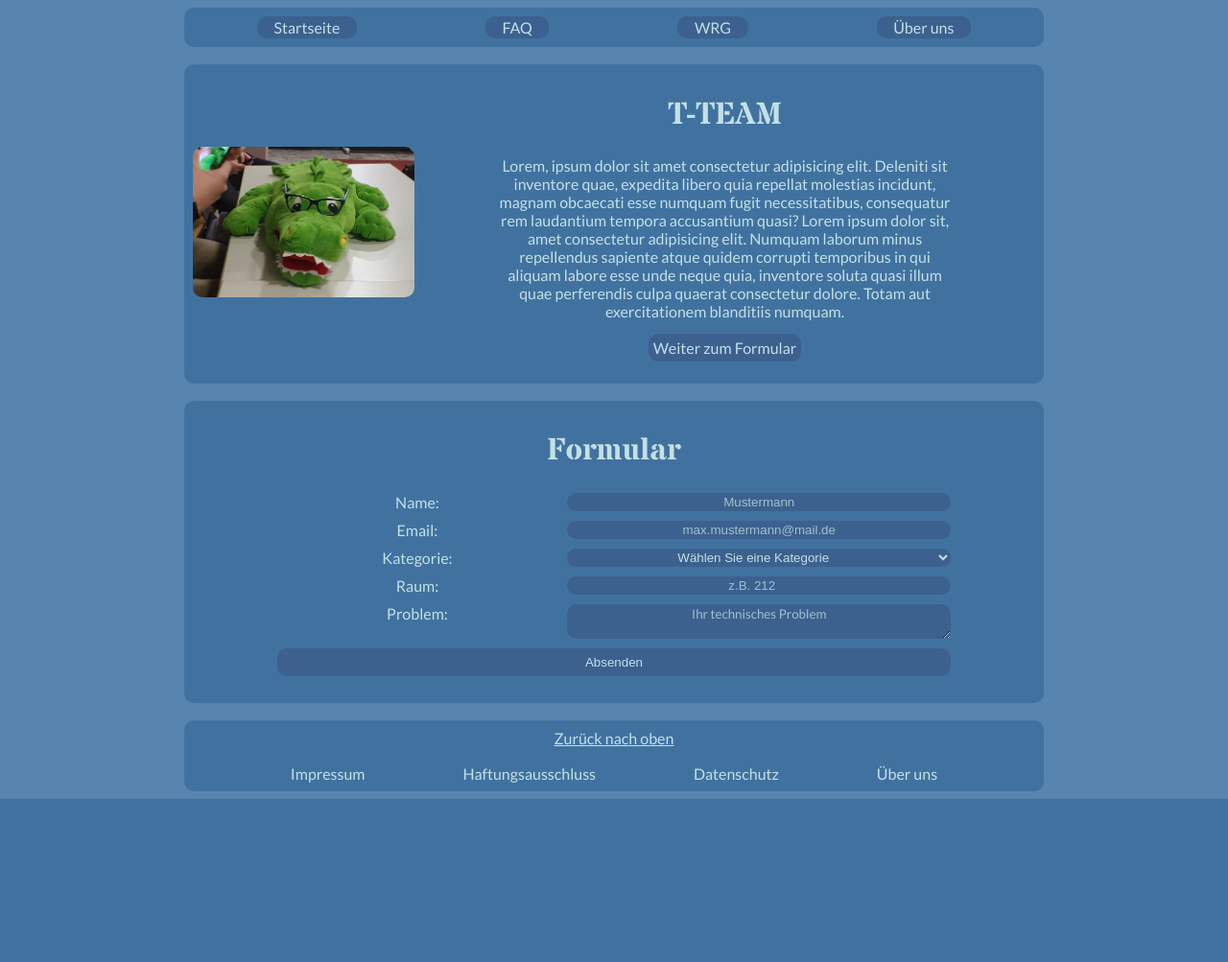
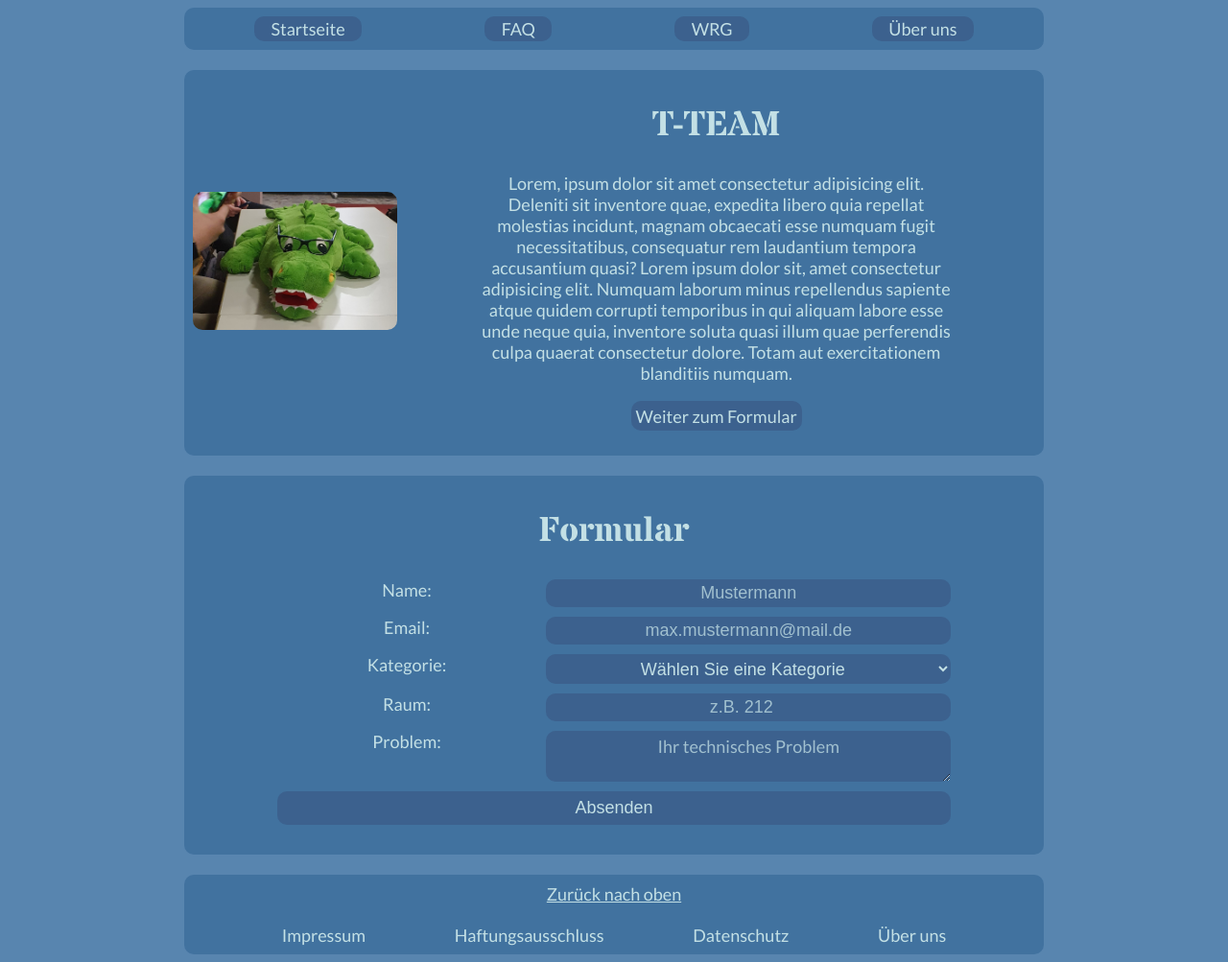
Before and after one commit to manos00/t-team-website, a PHP site: page / in a window 1280 px wide. Shown: the whole page at 96% size. Before the commit the page ends 833 px from the top, so only its background shows below. Run offline with PHP 8.4, Linux system fonts and the light colour scheme.

Commit message:
larger font-size, grid fixes and more

```diff
--- a/index.php
+++ b/index.php
@@ -38,8 +38,8 @@
                 <!--fix this weird linebreak stuff-->
                 <br>
                 <br>
-                <!--<button onclick='location.href='index.php#formcontainer'' type='button' class='btn'>Zum Formular</button>-->
-                <a href='index.php#formcontainer' class='btn'>Wei&shy;ter zum For&shy;mu&shy;lar</a>
+                <!--<button onclick='location.href='#formcontainer'' type='button' class='btn'>Zum Formular</button>-->
+                <a href='#formcontainer' class='btn'>Wei&shy;ter zum For&shy;mu&shy;lar</a>
                 <br>
                 <br>
             </div>
@@ -49,22 +49,22 @@
             <div class='text'>
                 <h1>For&shy;mu&shy;lar</h1>
                 <form class="form" action="confirmation.php" method="POST">
-                        <label class="item1" for="name">Name:</label>
-                        <input class="inputbox item2" placeholder="Mustermann"type="text" id="name" name="name">
-                        <label class="item3" for="email">Email:</label>
-                        <input class="inputbox item4" placeholder="max.mustermann@mail.de" type="email" id="email" name="email">
-                        <label class="item5" for="category">Ka&shy;te&shy;go&shy;rie:</label>
-                        <select style="text-align: center; color: var(--text)" class="inputbox item6" name="category" id="category">
+                        <label for="name">Name:</label>
+                        <input class="inputbox" placeholder="Mustermann"type="text" id="name" name="name">
+                        <label for="email">Email:</label>
+                        <input class="inputbox" placeholder="max.mustermann@mail.de" type="email" id="email" name="email">
+                        <label for="category">Ka&shy;te&shy;go&shy;rie:</label>
+                        <select style="text-align: center; color: var(--text)" class="inputbox" name="category" id="category">
                             <option value="">Wählen Sie eine Kategorie</option>
                             <option value="red">Audio</option>
                             <option value="green">Video</option>
                             <option value="blue">Software</option>
                             <option value="blue">Anderes</option>
                         </select>
-                        <label class="item7" for="room">Raum:</label>
-                        <input class="inputbox item8" placeholder="z.B. 212" type="number" min="1" max="350" id="room" name="room">
-                        <label class="item9" for="problem">Pro&shy;blem:</label>
-                        <textarea style="font-family: 'Font Name', lato" class="inputbox item10" placeholder="Ihr technisches Problem" id="problem" name="problem"></textarea>
+                        <label for="room">Raum:</label>
+                        <input class="inputbox" placeholder="z.B. 212" type="number" min="1" max="350" id="room" name="room">
+                        <label for="problem">Pro&shy;blem:</label>
+                        <textarea style="font-family: 'Font Name', lato" class="inputbox" placeholder="Ihr technisches Problem" id="problem" name="problem"></textarea>
                     <button class="btn" type="submit">Ab&shy;sen&shy;den</button>
                 </form>
                 <br>
@@ -74,7 +74,7 @@
     </body>
     <footer>
         <div class='footerrow'>
-            <a href='index.php#top'>Zu&shy;rück nach oben</a>
+            <a href='#top'>Zu&shy;rück nach oben</a>
         </div>
         <br>
         <div class='footerrow'>
--- a/style.css
+++ b/style.css
@@ -32,7 +32,6 @@
 }
 
 html {
-    font-size: 100%;
     -ms-text-size-adjust: 100%;
     -webkit-text-size-adjust: 100%;
     /*background-color: #28415F;*/
@@ -50,6 +49,7 @@ body {
     margin-left: 0;
     margin-right: 0;
     background-color: var(--bg);
+    font-size: large;
 }
 
 @media (min-width: 575px) {
@@ -137,6 +137,14 @@ body {
         grid-column-start: 1;
         grid-column-end: 3;
     }
+    .form {
+        display: grid;
+        grid-template-columns: auto auto;
+        grid-gap: 10px;
+    }
+    .form label, input, textarea, select, button{
+        font-size: large;
+    }
 }
 
 @media (max-width: 575px) {
@@ -149,6 +157,11 @@ body {
         color: var(--text);
         grid-column-start: 1;
         grid-column-end: 2;
+    }
+    .form {
+        display: grid;
+        grid-template-columns: auto;
+        grid-gap: 10px;
     }
 }
 
@@ -169,27 +182,12 @@ body {
     display: none;
 }
 
-@media (min-width: 575px) {
-    .form {
-        display: grid;
-        grid-template-columns: auto auto;
-        grid-gap: 10px;
-    }
-}
-
-@media (max-width: 575px) {
-    .form {
-        display: grid;
-        grid-template-columns: auto;
-        grid-gap: 10px;
-    }
-}
-
 .inputbox {
     border: 0;
     border-radius: 10px;
     background-color: var(--tertiary);
     color: var(--text);
+    padding: 1%;
 }
 
 footer {
```
